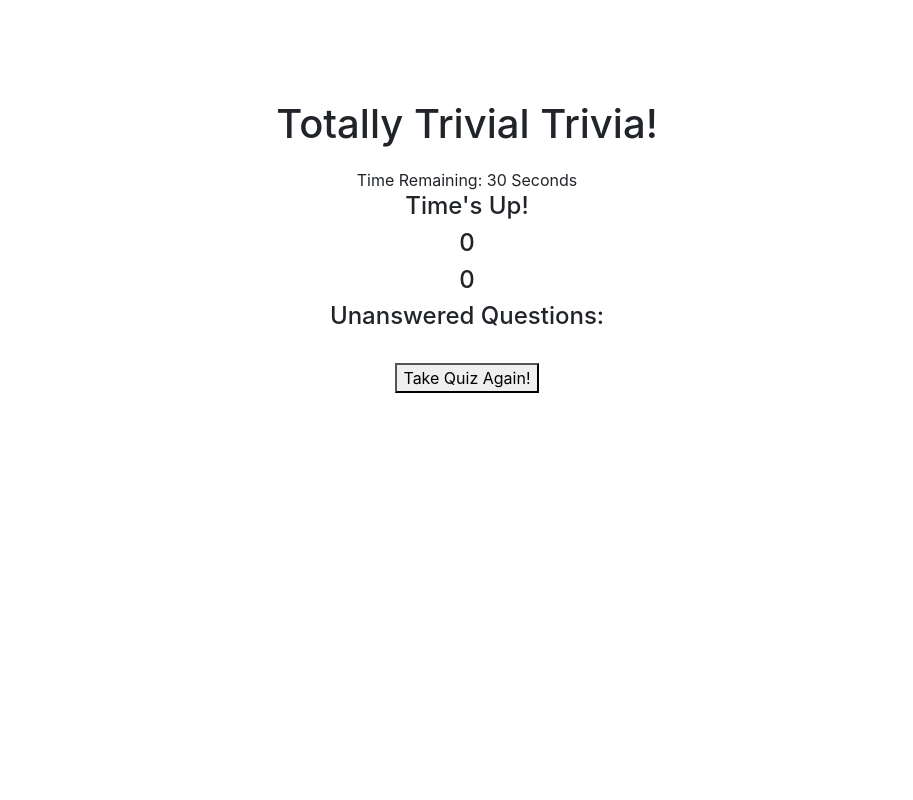
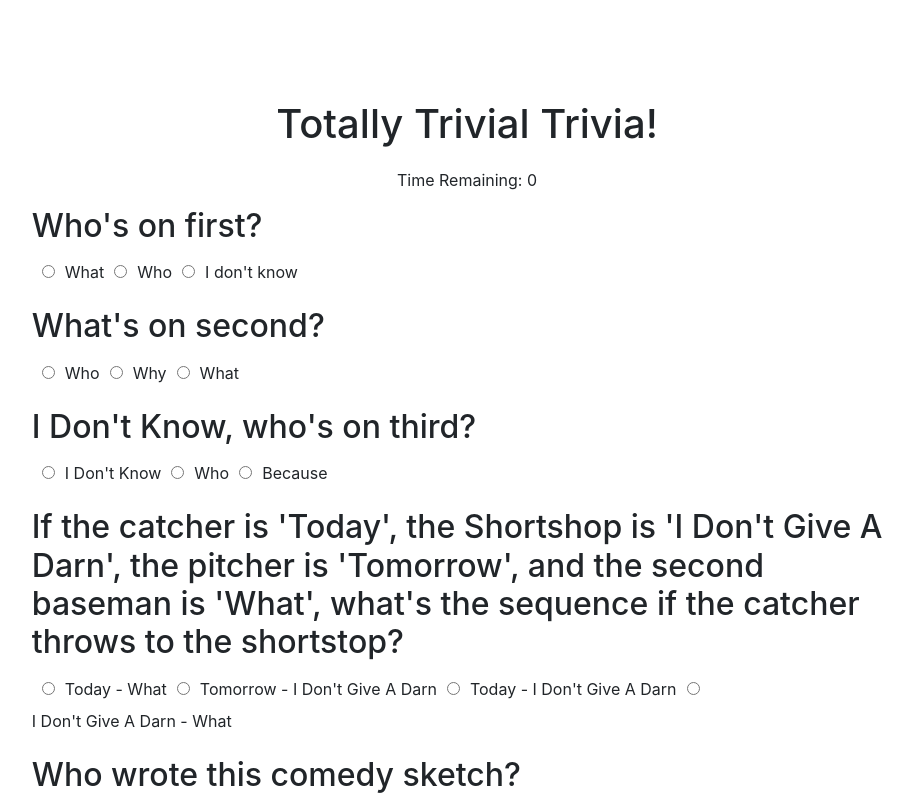
Before and after one commit to charliepaull/TriviaGame, a plain HTML site: page index.html in a window 1280 px wide. Both pictures are taken after a click on the button "Start". Shown: the top 800 px of the page, without its empty margins (173-1086 px from the left). Drawn offline with nearby package versions, Linux system fonts and the light colour scheme.

Commit message:
questions/submit btn rendered. time for logic.

```diff
--- a/assets/css/style.css
+++ b/assets/css/style.css
@@ -24,3 +24,22 @@
 .results-container {
     display: none;
 }
+
+.question-container {
+    margin: 0 auto;
+    width: 68%;
+}
+
+h2 {
+    margin: 15px 0 15px 0;
+}
+
+input {
+    margin: 5px 10px 5px 10px;
+}
+
+.btn-light {
+    align-content: center;
+    padding: 30px;
+    margin: 50px 300px 50px 300px
+}
--- a/assets/javascript/app-scratch.js
+++ b/assets/javascript/app-scratch.js
@@ -11,7 +11,7 @@ $("document").ready(function(){
     $("#start-button").on("click", function(){
         console.log("hi there!"); //works
         // show timer
-        $("#time").show();
+        $("#time").text("Time Remaining: " +  gameTime.timeLeft);
         // show trivia-container
         $(".trivia-container").show();
         // hide start container
@@ -19,7 +19,14 @@ $("document").ready(function(){
         // start timer
         setInterval(gameTime.timeLeft);
 
-
+        // append questions to .question-container div
+        for (var i = 0; i < trivia.length; i++) {
+            $(".question-container").append('<h2>' + trivia[i].q + '</h2>');
+            for (var j = 0; j < trivia[i].options.length; j++){
+              $(".question-container").append("<input type='radio' name='rad-answer' id='question" + i + "' value='" + trivia[i].options[j] + "'>","<label>" + trivia[i].options[j] + "</label>");
+            }
+            }
+            $(".question-container").append("<br><button type='button' class='btn btn-light' id='submit'>Submit Your Answers!</button>");
 
     })
     // }
@@ -49,7 +56,7 @@ $("document").ready(function(){
     setInterval(function(){
         gameTime.timeLeft--;
         if (gameTime.timeLeft === 0){
-            this.resultFunction();
+            // this.resultFunction();
         }
     }, 1000);
     // setting countdown interval
--- a/index.html
+++ b/index.html
@@ -20,7 +20,7 @@
     </div>
     <div class="trivia-container">
         <div id="time">Time Remaining:
-            <span id="show-timer">30 </span> Seconds
+            <span id="show-timer"></span> Seconds
         </div>
         <div class="question-container" class="q"></div>
     </div>
```
